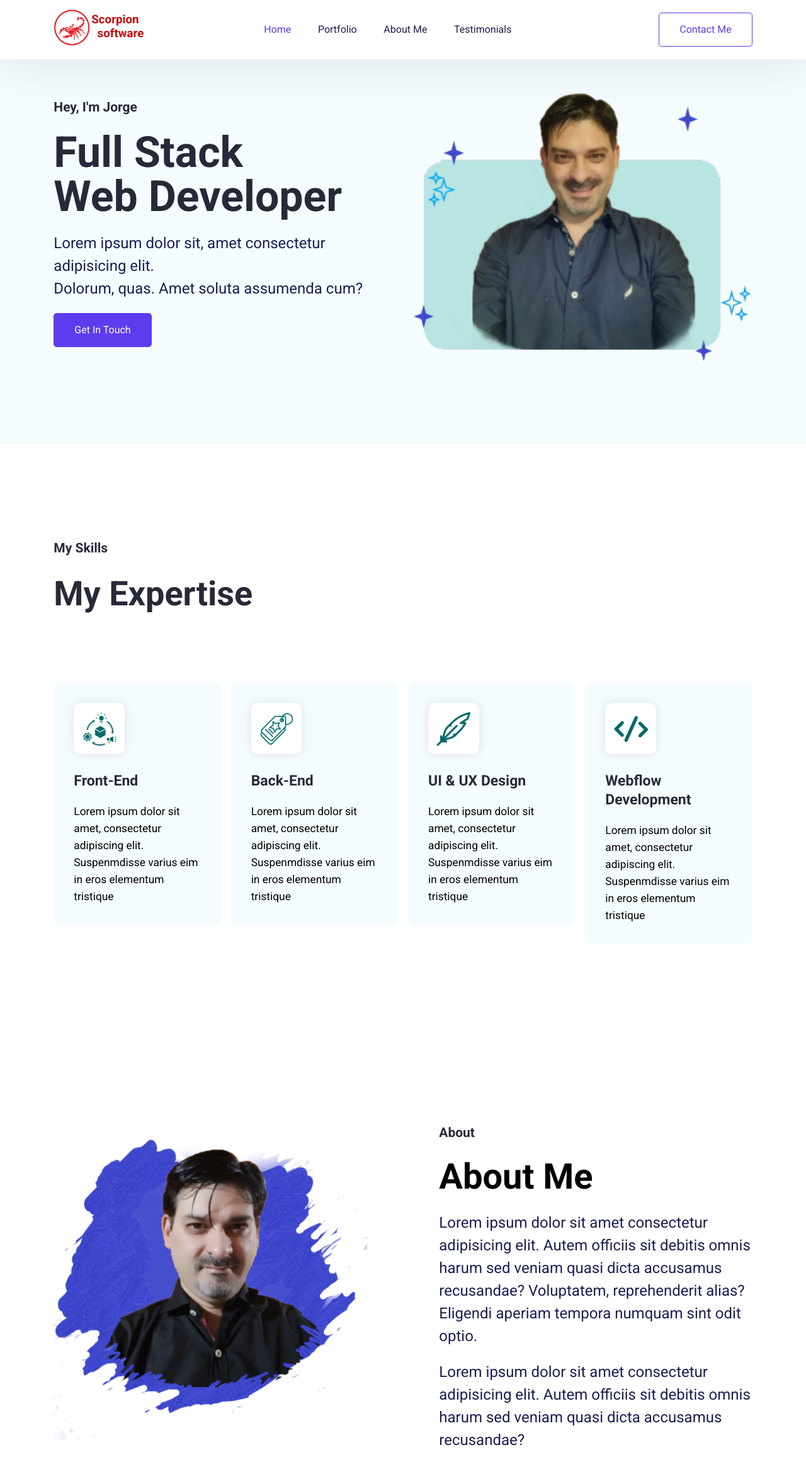
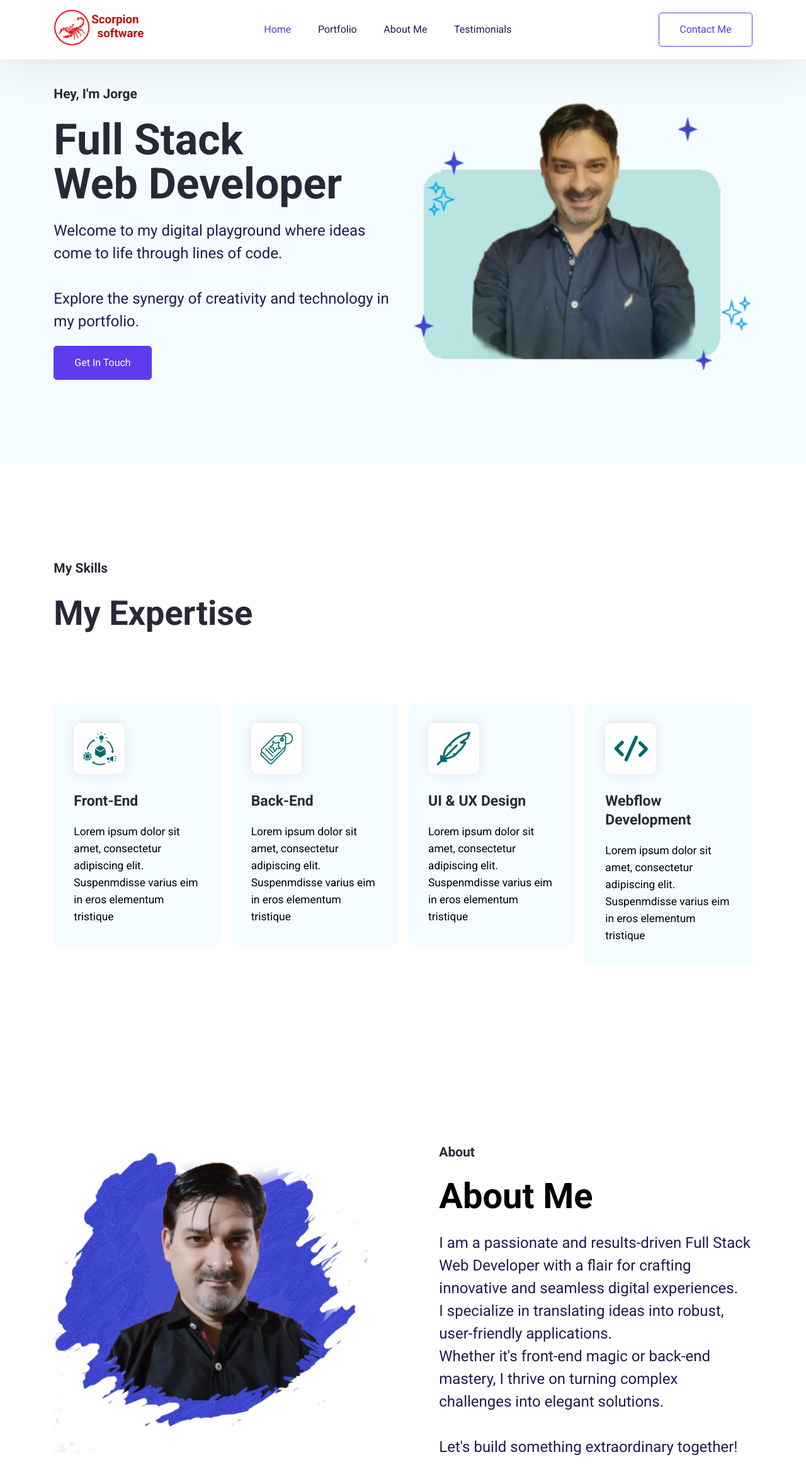
Before and after one commit to jatdalf/Portfolio, a React (Create React App) app: page / in a window 1280 px wide. Shown: the top 2348 px of the page at 63% size. Built offline with nearby package versions, Linux system fonts and the light colour scheme.

Commit message:
portfolio hero section done

```diff
--- a/public/index.html
+++ b/public/index.html
@@ -2,7 +2,7 @@
 <html lang="en">
   <head>
     <meta charset="utf-8" />
-    <link rel="icon" href="%PUBLIC_URL%/logo.png" />
+    <link rel="icon" href="%PUBLIC_URL%/logoSc.svg" />
     <meta name="viewport" content="width=device-width, initial-scale=1" />
     <meta
       name="description"
--- a/src/Pages/Home/AboutMe.jsx
+++ b/src/Pages/Home/AboutMe.jsx
@@ -9,15 +9,12 @@ export default function AboutMe() {
           <p className="section--title">About</p>
           <h1 className="skills-section--heading">About Me</h1>
           <p className="hero--section-description">
-            Lorem ipsum dolor sit amet consectetur adipisicing elit. Autem
-            officiis sit debitis omnis harum sed veniam quasi dicta accusamus
-            recusandae? Voluptatem, reprehenderit alias? Eligendi aperiam
-            tempora numquam sint odit optio.
-          </p>
-          <p className="hero--section-description">
-            Lorem ipsum dolor sit amet consectetur adipisicing elit. Autem
-            officiis sit debitis omnis harum sed veniam quasi dicta accusamus
-            recusandae?
+          I am a passionate and results-driven Full Stack Web Developer with a flair
+          for crafting innovative and seamless digital experiences.
+          <br/>I specialize in translating ideas into robust, user-friendly applications.
+          <br/>Whether it's front-end magic or back-end mastery, I thrive on turning
+          complex challenges into elegant solutions.
+          <br/><br/>Let's build something extraordinary together!
           </p>
         </div>
       </div>
--- a/src/Pages/Home/HeroSection.jsx
+++ b/src/Pages/Home/HeroSection.jsx
@@ -6,12 +6,11 @@ export default function HeroSection() {
           <p className="section--title">Hey, I'm Jorge</p>
           <h1 className="hero--section--title">
             <span className="hero--section-title--color">Full Stack</span>{" "}
-            <br />
-            Web Developer
+            <br />Web Developer
           </h1>
           <p className="hero--section-description">
-            Lorem ipsum dolor sit, amet consectetur adipisicing elit.
-            <br /> Dolorum, quas. Amet soluta assumenda cum?
+            Welcome to my digital playground where ideas come to life through lines of code.
+            <br/><br/>Explore the synergy of creativity and technology in my portfolio.
           </p>
         </div>
         <button className="btn btn-primary">Get In Touch</button>
```
Also changed, not shown: public/LogoSc.svg (added), public/img/about-me.png (deleted).
